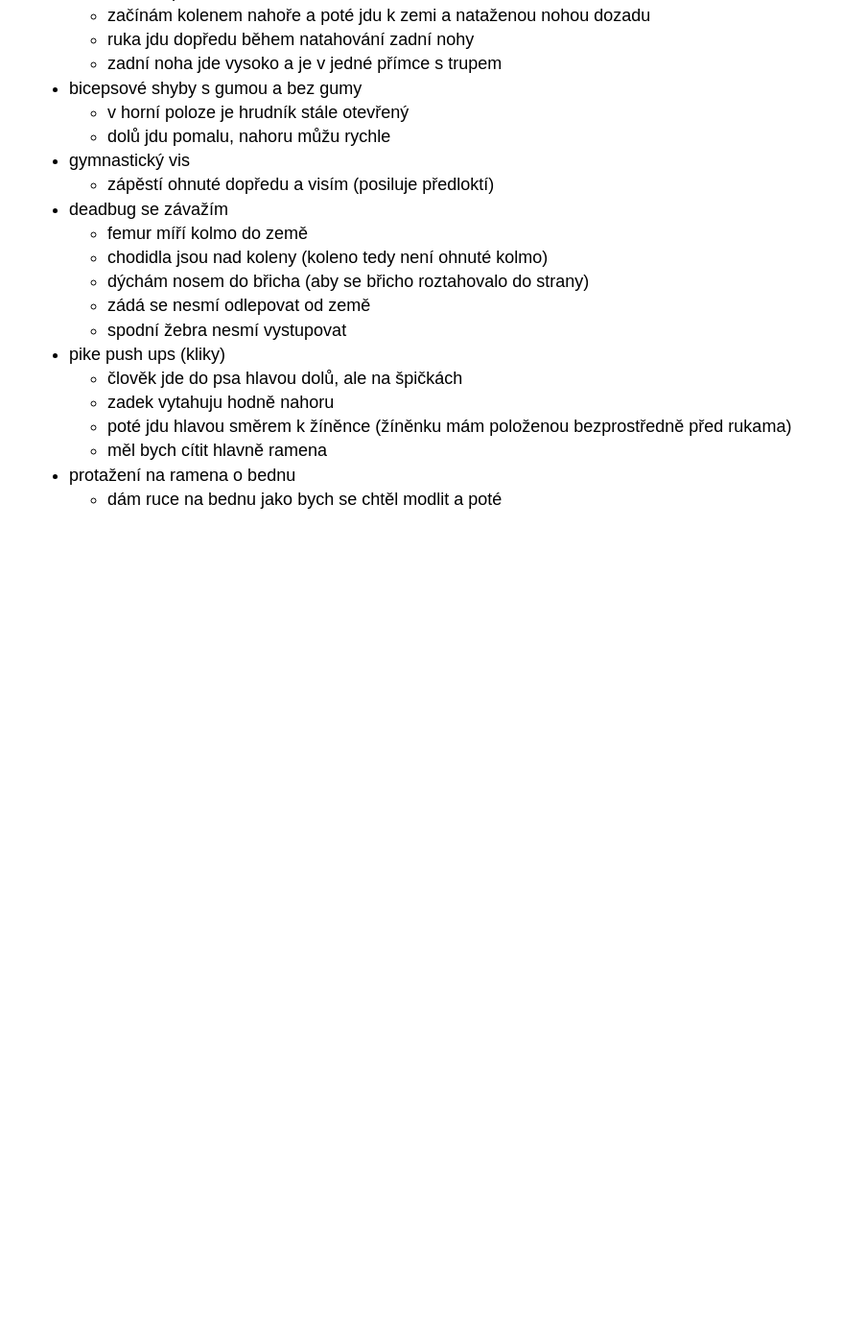
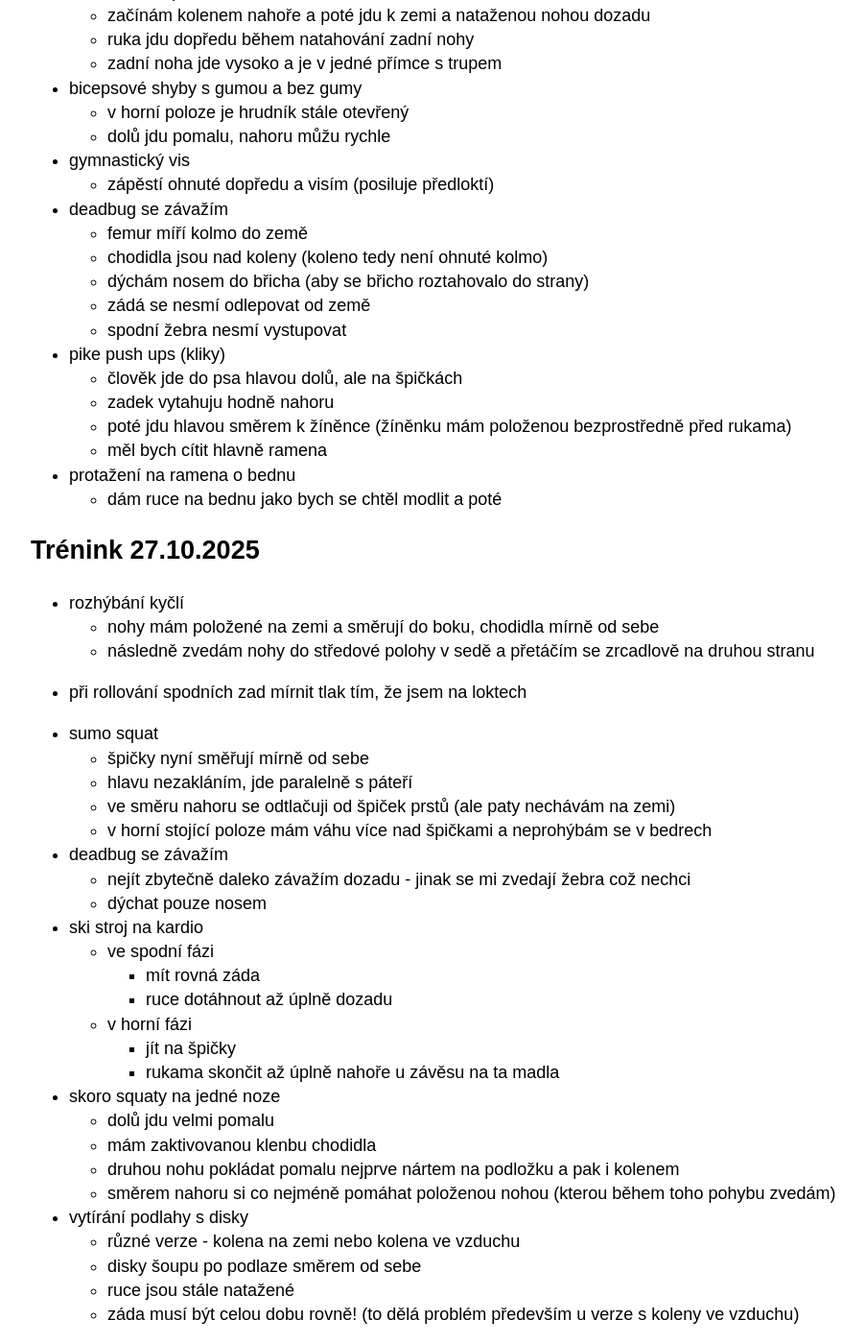
Before and after one commit to hartmaj2/hartmaj2.github.io, a Jekyll site: the page built from sections/sports/fitness.md, in a window 1280 px wide and 1400 px high, scrolled down 1504 px. Shown: the whole window at 96% size, without its empty margins (158-1060 px from the left). Built offline with Jekyll 4.4.1, drawn with Linux system fonts in a browser that asks for light colours; before the commit the page ends 2055 px from its top, so only the background shows below that.

Commit message:
Add fitness

```diff
--- a/sections/sports/fitness.md
+++ b/sections/sports/fitness.md
@@ -97,3 +97,41 @@ permalink: /sports/fitness
 
 - protažení na ramena o bednu
   - dám ruce na bednu jako bych se chtěl modlit a poté
+
+## Trénink 27.10.2025
+
+- rozhýbání kyčlí
+  - nohy mám položené na zemi a směrují do boku, chodidla mírně od sebe
+  - následně zvedám nohy do středové polohy v sedě a přetáčím se zrcadlově na druhou stranu
+
+- při rollování spodních zad mírnit tlak tím, že jsem na loktech
+
+- sumo squat
+  - špičky nyní směřují mírně od sebe
+  - hlavu nezakláním, jde paralelně s páteří
+  - ve směru nahoru se odtlačuji od špiček prstů (ale paty nechávám na zemi)
+  - v horní stojící poloze mám váhu více nad špičkami a neprohýbám se v bedrech
+
+- deadbug se závažím
+  - nejít zbytečně daleko závažím dozadu - jinak se mi zvedají žebra což nechci
+  - dýchat pouze nosem
+
+- ski stroj na kardio
+  - ve spodní fázi
+    - mít rovná záda
+    - ruce dotáhnout až úplně dozadu
+  - v horní fázi
+    - jít na špičky
+    - rukama skončit až úplně nahoře u závěsu na ta madla
+
+- skoro squaty na jedné noze
+  - dolů jdu velmi pomalu
+  - mám zaktivovanou klenbu chodidla
+  - druhou nohu pokládat pomalu nejprve nártem na podložku a pak i kolenem
+  - směrem nahoru si co nejméně pomáhat položenou nohou (kterou během toho pohybu zvedám)
+
+- vytírání podlahy s disky
+  - různé verze - kolena na zemi nebo kolena ve vzduchu
+  - disky šoupu po podlaze směrem od sebe
+  - ruce jsou stále natažené
+  - záda musí být celou dobu rovně! (to dělá problém především u verze s koleny ve vzduchu)
```
